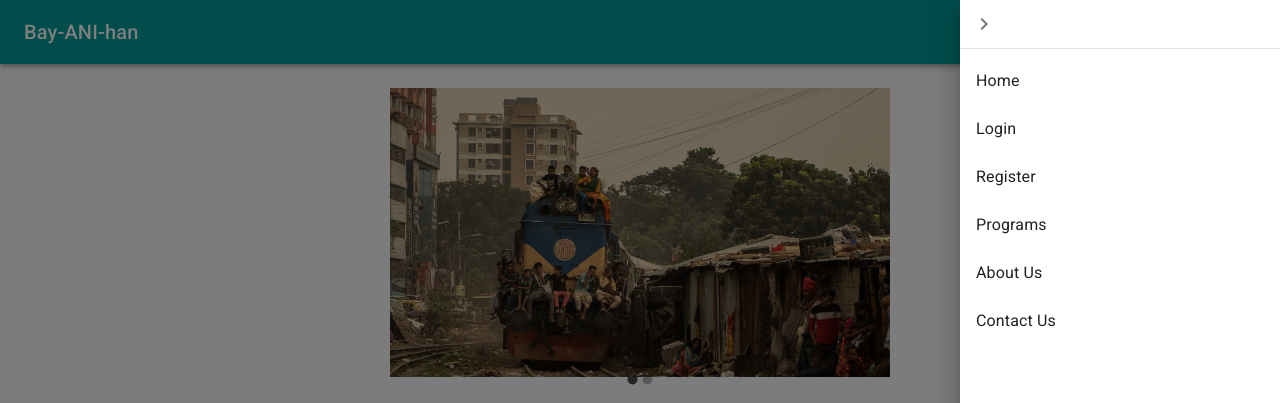
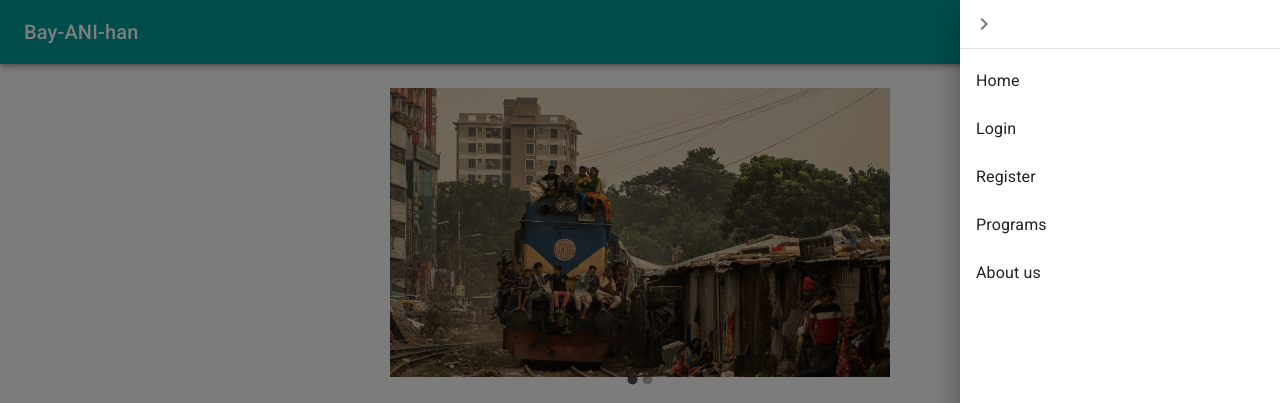
Before and after one commit to dalegacusan/agriblockchain, a React (Create React App) app in the folder front-end/: page / in a window 1280 px wide. Both pictures are taken after a click on the button 1216 px from the left and 32 px from the top of the page. Shown: the top 403 px of the page. Built offline with nearby package versions, Linux system fonts and the light colour scheme.

Commit message:
Added working links in drawer

```diff
--- a/front-end/src/components/App/App.js
+++ b/front-end/src/components/App/App.js
@@ -15,8 +15,8 @@ function App() {
   return (
     <div className="App">
       <CssBaseline />
-      <Header />
       <Router>
+        <Header />
         <Switch>
           {/* Screen 002 - Menu Items */}
 
@@ -38,7 +38,7 @@ function App() {
           {/* Screen 007 */}
 
           {/* Screen 008 */}
-          <Route exact path='/createprogram' component={CreateProgram} />
+          <Route exact path='/program/create' component={CreateProgram} />
         </Switch>
       </Router>
     </div>
--- a/front-end/src/components/global/Header/Header.js
+++ b/front-end/src/components/global/Header/Header.js
@@ -1,4 +1,5 @@
 import React, { useState } from 'react';
+import { Link } from 'react-router-dom';
 import { makeStyles } from '@material-ui/core/styles';
 import AppBar from '@material-ui/core/AppBar';
 import Toolbar from '@material-ui/core/Toolbar';
@@ -73,13 +74,32 @@ export default function ButtonAppBar() {
         </div>
         <Divider />
         <List>
-          {['Home', 'Login', 'Register', 'Programs', 'About Us', 'Contact Us'].map((text, index) => (
-            <ListItem button key={text}>
+          {/* {['Home', 'Login', 'Register', 'Programs', 'About Us', 'Contact Us'].map((text, index) => (
+            <ListItem button key={index}>
               <ListItemText primary={text} />
             </ListItem>
-          ))}
+          ))} */}
+          <ListItemLink to='/' onClick={handleDrawerClose}>
+            <ListItemText primary="Home" />
+          </ListItemLink>
+          <ListItemLink to='/login' onClick={handleDrawerClose}>
+            <ListItemText primary="Login" />
+          </ListItemLink>
+          <ListItemLink to='/register' onClick={handleDrawerClose}>
+            <ListItemText primary="Register" />
+          </ListItemLink>
+          <ListItemLink to='/programs' onClick={handleDrawerClose}>
+            <ListItemText primary="Programs" />
+          </ListItemLink>
+          <ListItemLink to='/about' onClick={handleDrawerClose}>
+            <ListItemText primary="About us" />
+          </ListItemLink>
         </List>
       </Drawer>
     </div>
   );
 }
+
+function ListItemLink(props) {
+  return <ListItem button component={Link} {...props} />;
+}
```
Also changed, not shown: 1 other file (tests, documents, lock files or other folders).
